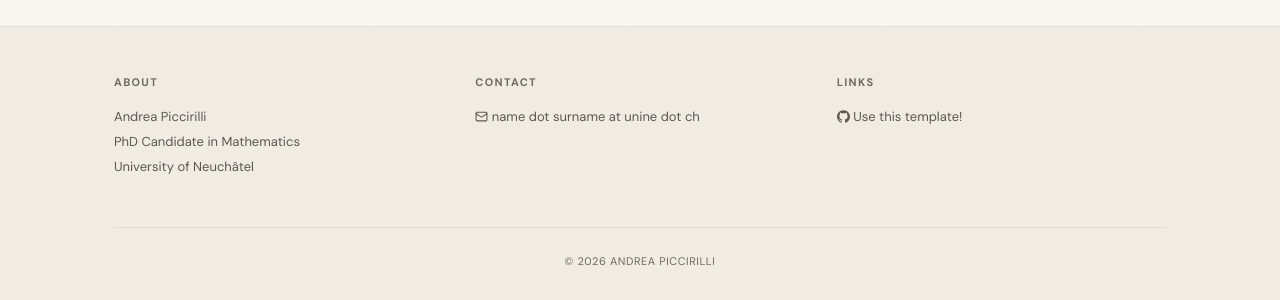
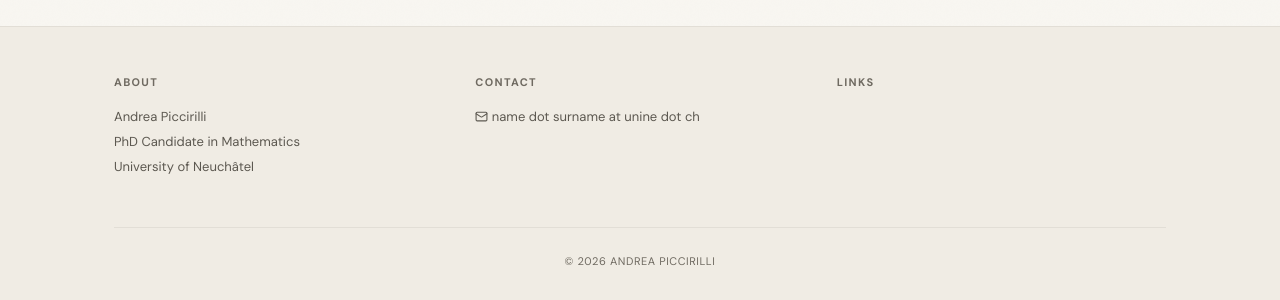
Before and after one commit to andreapiccirilli/andreapiccirilli.github.io, a Jekyll site: the page built from _pages/home.md, in a window 1280 px wide. Shown: the part 701-1001 px from the top of the page. Built offline with Jekyll 4.4.1, drawn with Linux system fonts in a browser that asks for light colours.

Commit message:
Update footer.html

```diff
--- a/_includes/footer.html
+++ b/_includes/footer.html
@@ -20,7 +20,6 @@
       <p>
         {% if site.links.google_scholar and site.links.google_scholar != "" %}<a href="{{ site.links.google_scholar }}">{% include icon.html name="google-scholar" %} Google Scholar</a><br>{% endif %}
         {% if site.links.researchgate and site.links.researchgate != "" %}<a href="{{ site.links.researchgate }}">{% include icon.html name="researchgate" %} ResearchGate</a><br>{% endif %}
-        <a href="https://github.com/sbryngelson/academic-website-template">{% include icon.html name="github" %} Use this template!</a>
       </p>
     </div>
   </div>
```
